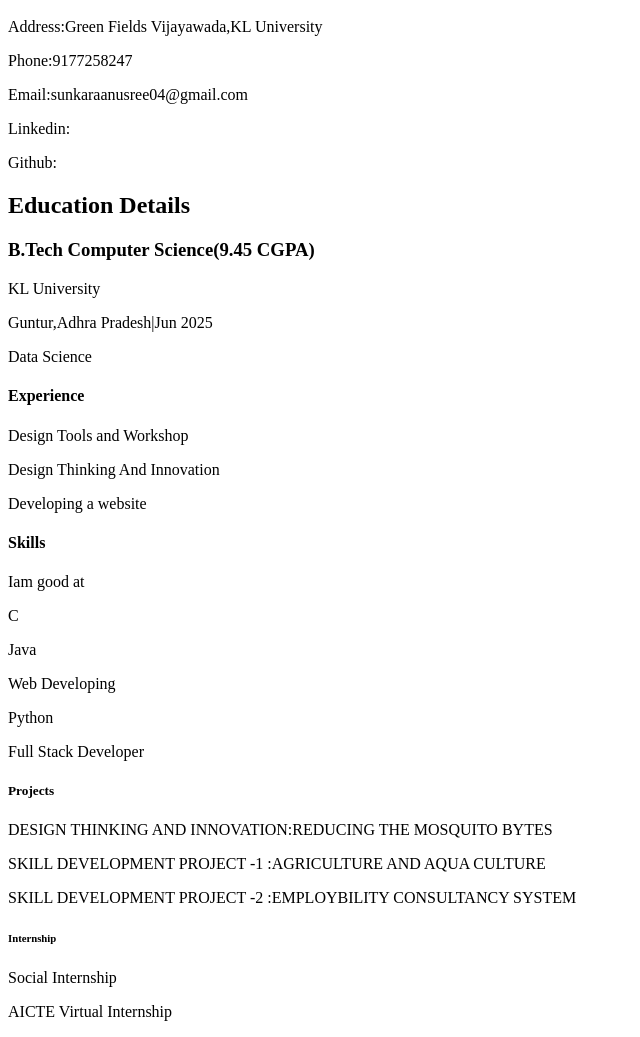
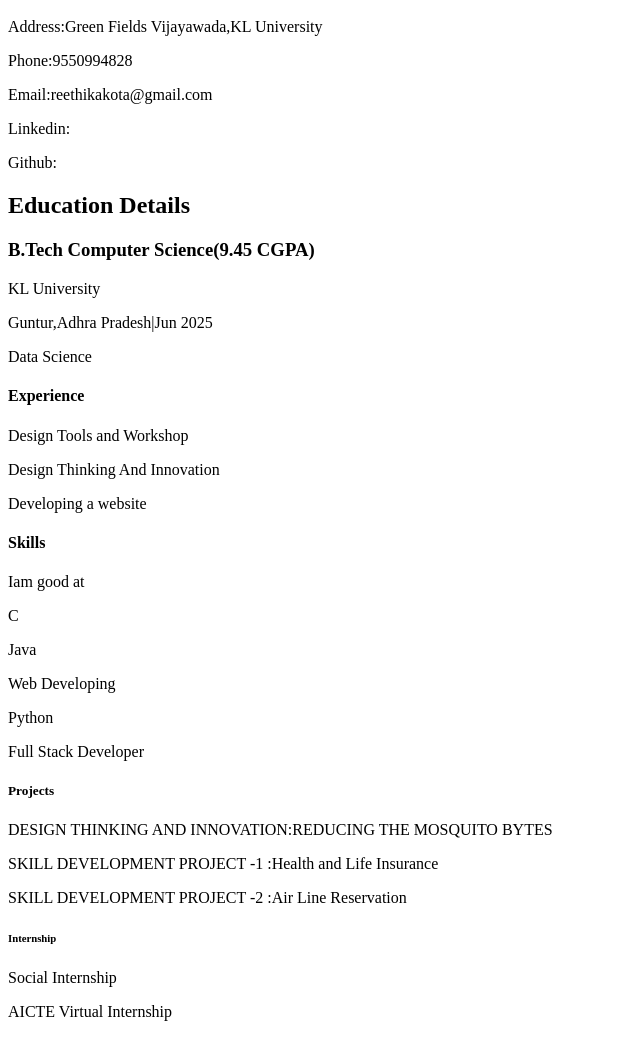
Before and after one commit to reethika-09/Resume, a plain HTML site: page index.html in a window 1280 px wide. Shown: the part 48-1085 px from the top of the page, without its empty margins (0-640 px from the left). Drawn offline with Linux system fonts and the light colour scheme.

Commit message:
Add files via upload

```diff
--- a/index.html
+++ b/index.html
@@ -14,11 +14,11 @@
                     Address:Green Fields Vijayawada,KL University
                 </p>
                 <p>
-                    Phone:9177258247
+                    Phone:9550994828
                 </p>
 
                 <p>
-                    Email:sunkaraanusree04@gmail.com
+                    Email:reethikakota@gmail.com
                 </p>
                 <p>
                      Linkedin:
@@ -78,8 +78,8 @@
                 <p>
                     DESIGN THINKING AND INNOVATION:REDUCING THE MOSQUITO BYTES
                     </p>
-                    <p>SKILL DEVELOPMENT PROJECT -1 :AGRICULTURE AND AQUA CULTURE</p>
-                   <p>SKILL DEVELOPMENT PROJECT -2 :EMPLOYBILITY CONSULTANCY SYSTEM
+                    <p>SKILL DEVELOPMENT PROJECT -1 :Health and Life Insurance</p>
+                   <p>SKILL DEVELOPMENT PROJECT -2 :Air Line Reservation
                 </p>
             </div>
             <div class="internship-section">
```
